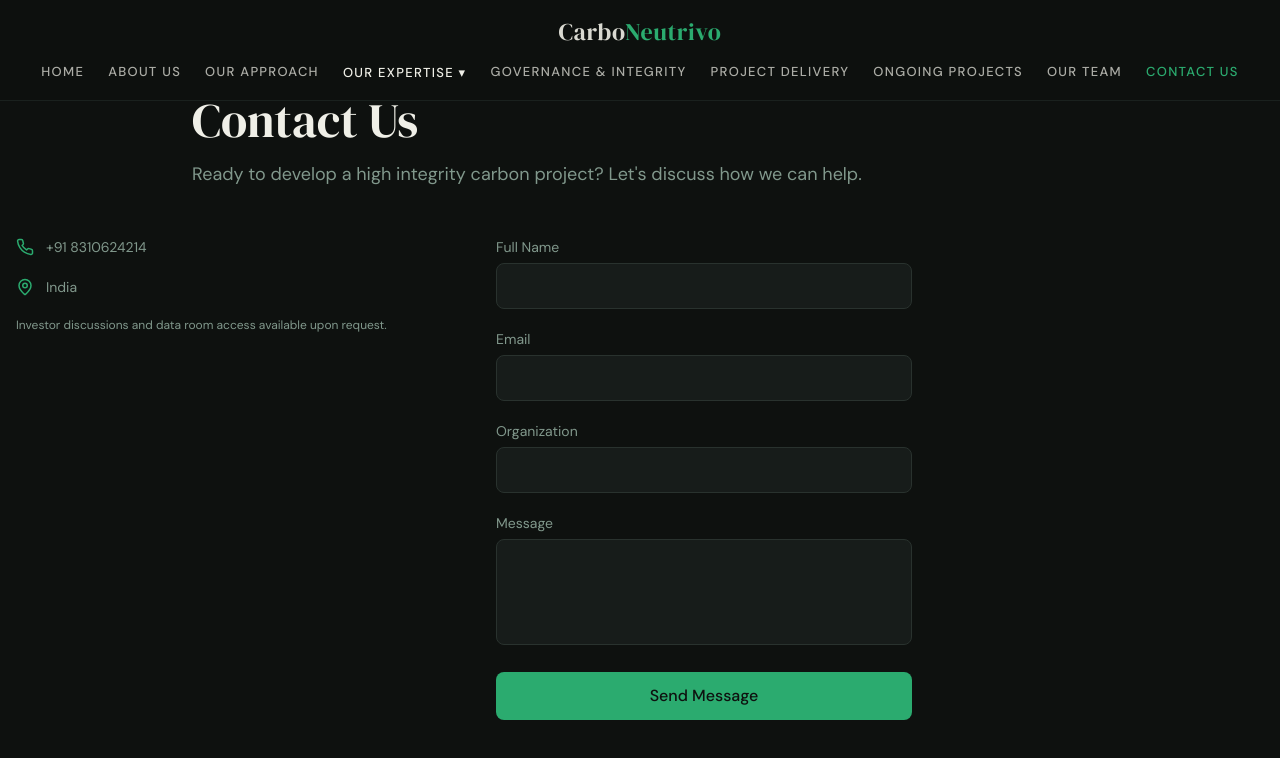
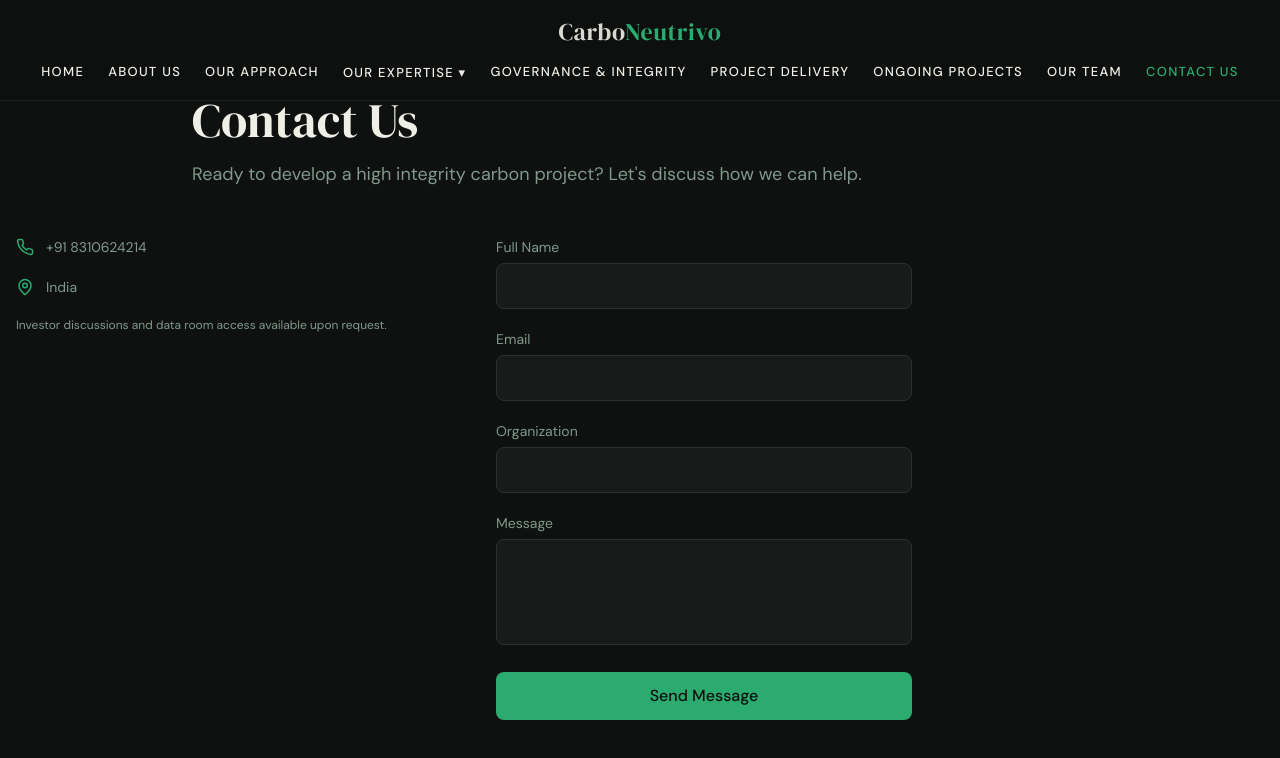
Before and after one commit to adrian-375/carboneutrivo, a React (Vite) app: page /contact in a window 1280 px wide. Shown: the top 758 px of the page. Built offline with nearby package versions, Linux system fonts and the light colour scheme; the HTML template or start-up script is replaced by a standard one.

Commit message:
Preceding changes

```diff
--- a/src/components/Navbar.tsx
+++ b/src/components/Navbar.tsx
@@ -72,7 +72,7 @@ const Navbar = () => {
               <Link
                 key={item.label}
                 to={item.path}
-                className={`text-[13px] uppercase tracking-[0.1em] font-body font-medium text-foreground/70 hover:text-primary transition-colors duration-300 whitespace-nowrap ${location.pathname === item.path ? "text-primary" : ""}`}
+                className={`text-[13px] uppercase tracking-[0.1em] font-body font-medium text-foreground hover:text-primary transition-colors duration-300 whitespace-nowrap ${location.pathname === item.path ? "text-primary" : ""}`}
               >
                 {item.label}
               </Link>
```
